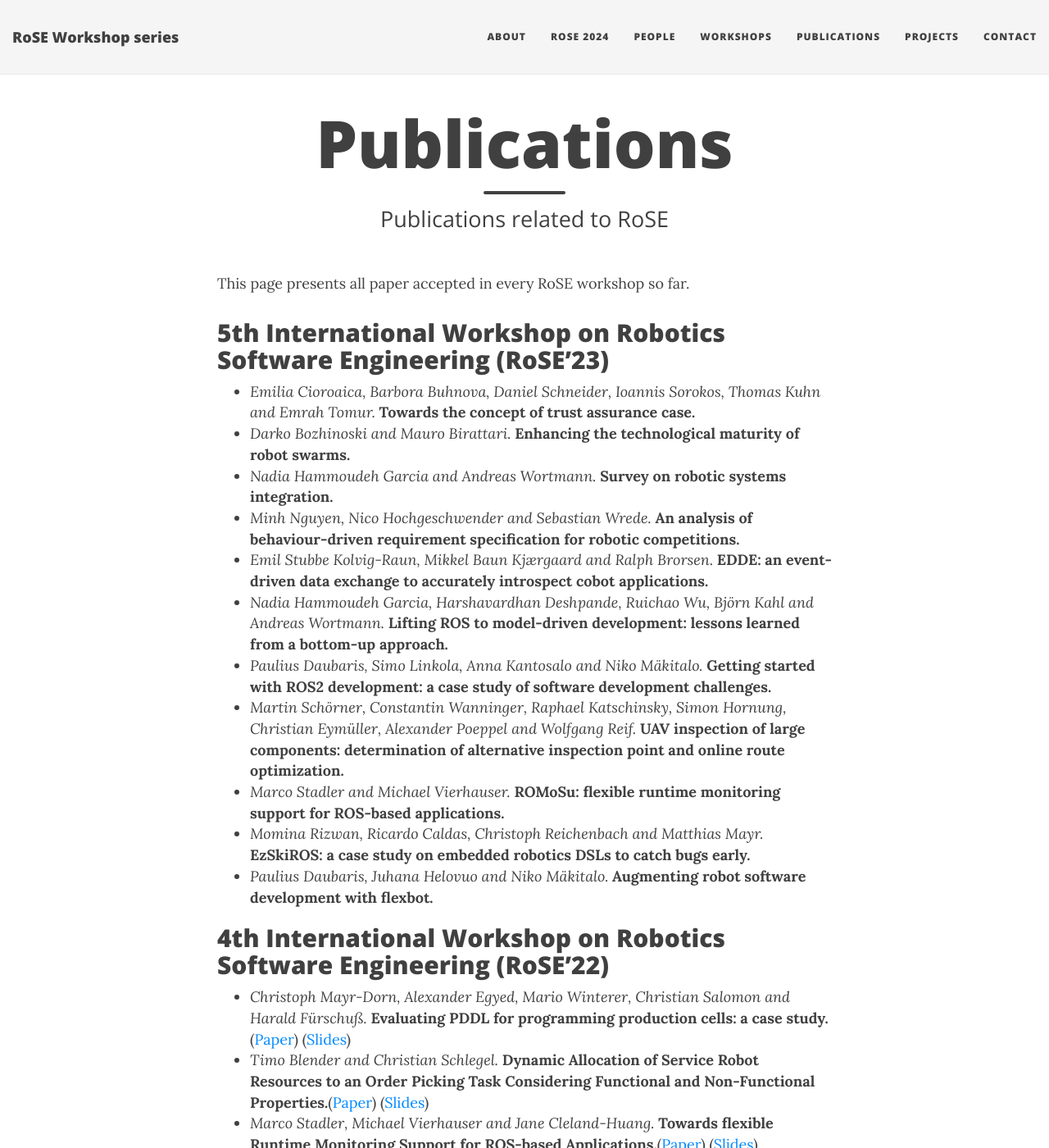
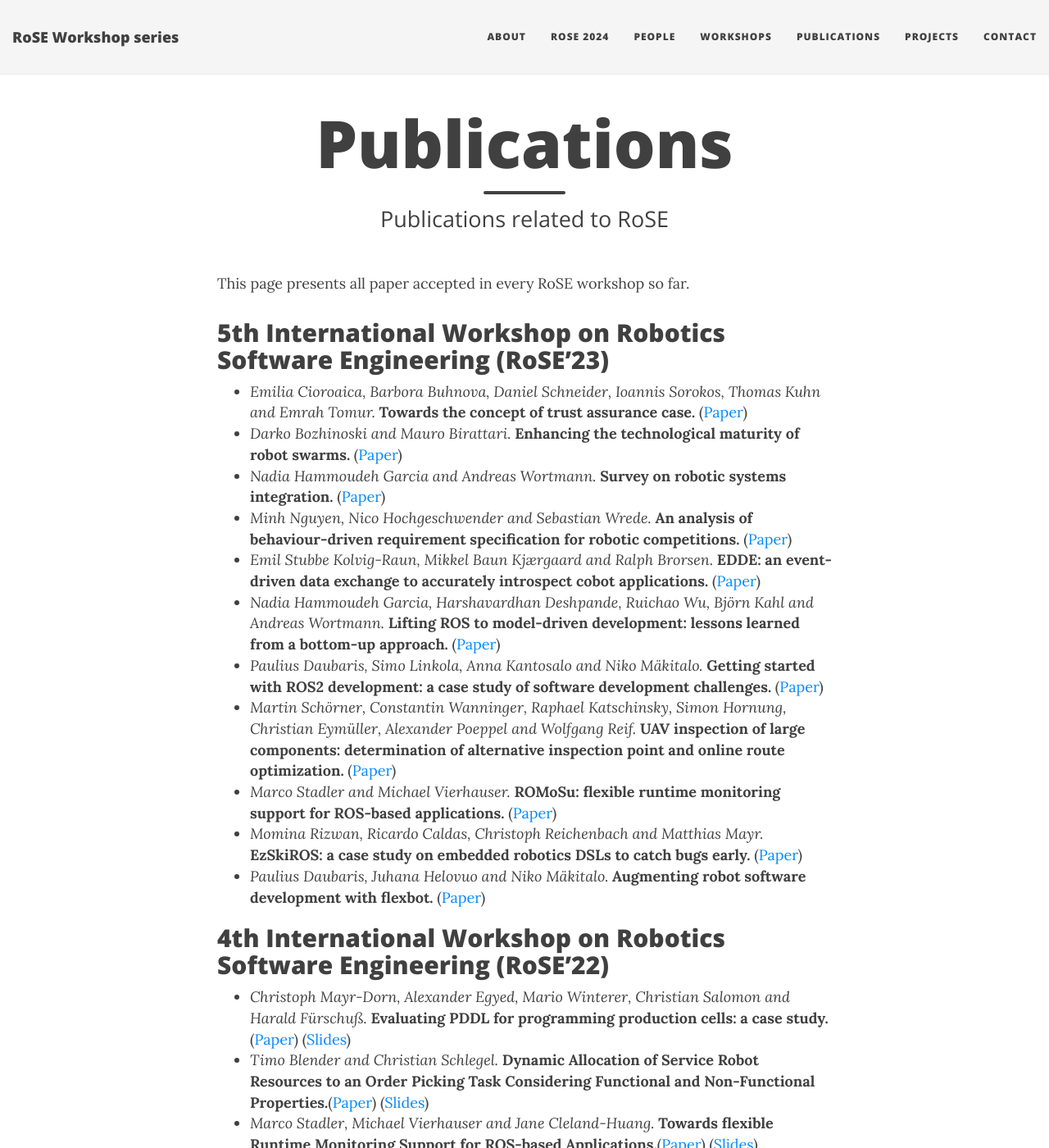
Before and after one commit to rose-workshops/rose-workshops.github.io, a Jekyll site: the page built from publications.md, in a window 1280 px wide and 1400 px high. Shown: the whole window at 82% size. Built offline with Jekyll 4.4.1, drawn with Linux system fonts in a browser that asks for light colours; nearby versions of some CDN libraries.

Commit message:
added RoSE 23 PDFs

```diff
--- a/publications.md
+++ b/publications.md
@@ -10,26 +10,37 @@ This page presents all paper accepted in every RoSE workshop so far.
 
 * _Emilia Cioroaica, Barbora Buhnova, Daniel Schneider, Ioannis Sorokos, Thomas Kuhn and Emrah Tomur._
   **Towards the concept of trust assurance case.**
+  ([Paper](/files/rose2023/papers/RoSE2023_paper_7.pdf))
 * _Darko Bozhinoski and Mauro Birattari._
   **Enhancing the technological maturity of robot swarms.**
+  ([Paper](/files/rose2023/papers/RoSE2023_paper_12.pdf))
 * _Nadia Hammoudeh Garcia and Andreas Wortmann._
   **Survey on robotic systems integration.**
+  ([Paper](/files/rose2023/papers/RoSE2023_paper_4.pdf))
 * _Minh Nguyen, Nico Hochgeschwender and Sebastian Wrede._
   **An analysis of behaviour-driven requirement specification for robotic competitions.**
+  ([Paper](/files/rose2023/papers/RoSE2023_paper_10.pdf))
 * _Emil Stubbe Kolvig-Raun, Mikkel Baun Kjærgaard and Ralph Brorsen._
   **EDDE: an event-driven data exchange to accurately introspect cobot applications.**
+  ([Paper](/files/rose2023/papers/RoSE2023_paper_13.pdf))
 * _Nadia Hammoudeh Garcia, Harshavardhan Deshpande, Ruichao Wu, Björn Kahl and Andreas Wortmann._
   **Lifting ROS to model-driven development: lessons learned from a bottom-up approach.**
+  ([Paper](/files/rose2023/papers/RoSE2023_paper_5.pdf))
 * _Paulius Daubaris, Simo Linkola, Anna Kantosalo and Niko Mäkitalo._
   **Getting started with ROS2 development: a case study of software development challenges.**
+  ([Paper](/files/rose2023/papers/RoSE2023_paper_1.pdf))
 * _Martin Schörner, Constantin Wanninger, Raphael Katschinsky, Simon Hornung, Christian Eymüller, Alexander Poeppel and Wolfgang Reif._
   **UAV inspection of large components: determination of alternative inspection point and online route optimization.**
+  ([Paper](/files/rose2023/papers/RoSE2023_paper_11.pdf))
 * _Marco Stadler and Michael Vierhauser._
   **ROMoSu: flexible runtime monitoring support for ROS-based applications.**
+  ([Paper](/files/rose2023/papers/RoSE2023_paper_3.pdf))
 * _Momina Rizwan, Ricardo Caldas, Christoph Reichenbach and Matthias Mayr._
   **EzSkiROS: a case study on embedded robotics DSLs to catch bugs early.**
+  ([Paper](/files/rose2023/papers/RoSE2023_paper_15.pdf))
 * _Paulius Daubaris, Juhana Helovuo and Niko Mäkitalo._
   **Augmenting robot software development with flexbot.**
+  ([Paper](/files/rose2023/papers/RoSE2023_paper_2.pdf))
 
 ## 4th International Workshop on Robotics Software Engineering (RoSE'22)
 
```
Also changed, not shown: 11 other files.
